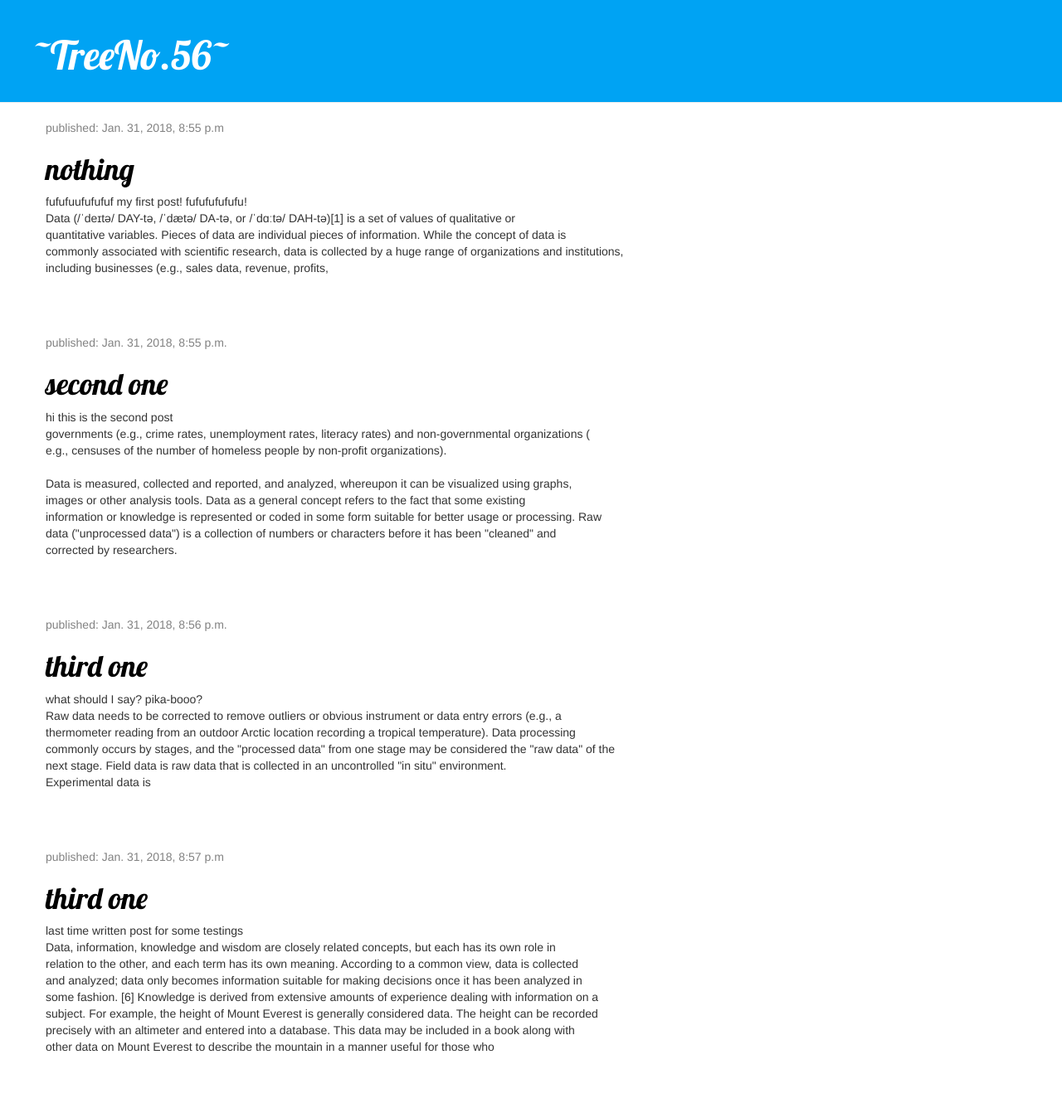
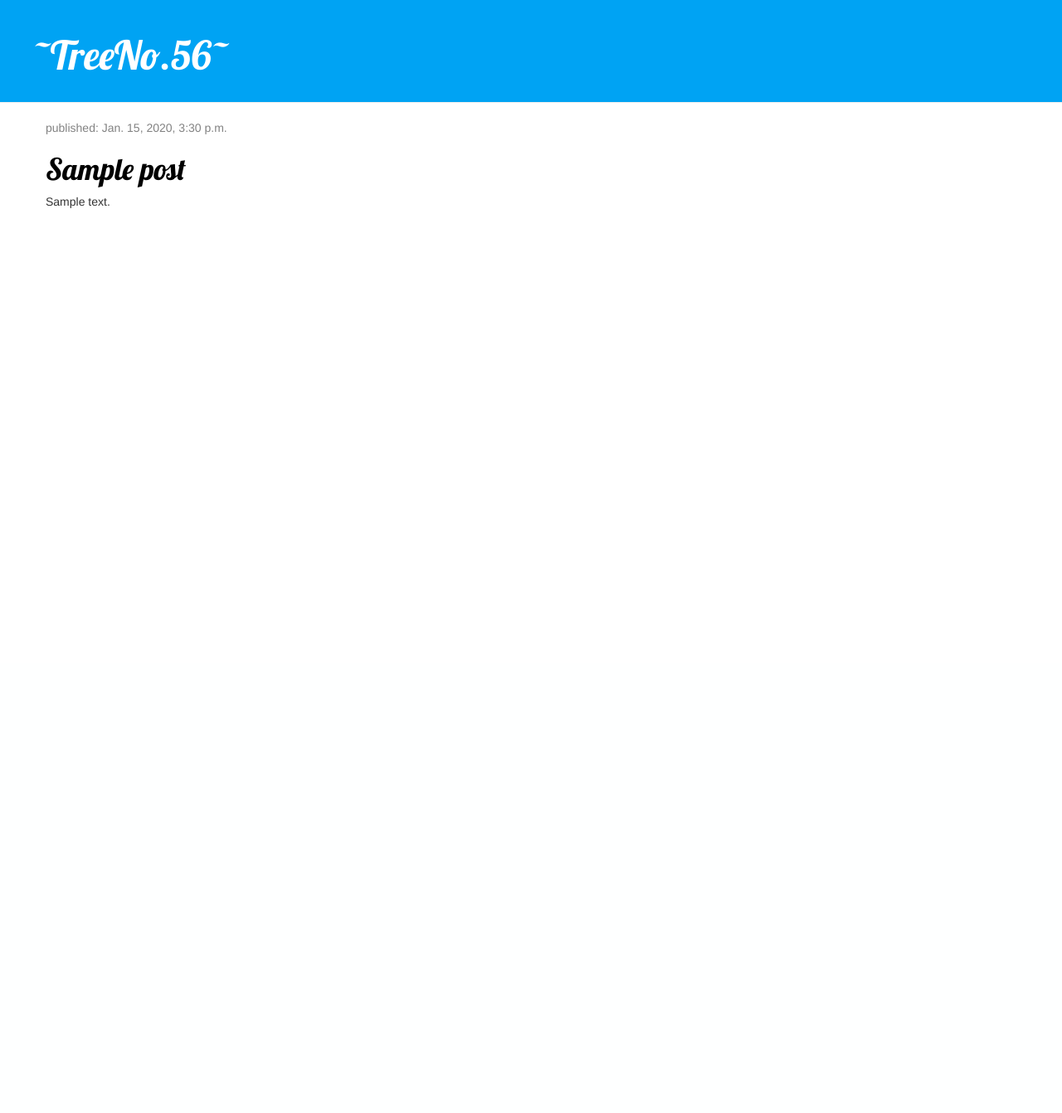
Before and after one commit to Shahilcoder/my-first-blog, a Django app: template blog/templates/blog/post_list.html in a window 1280 px wide. Shown: the whole page at 83% size. After the commit the page ends 251 px from the top, so only its background shows below. Run offline with Django 3.2, Linux system fonts and the light colour scheme; the template is opened without the code that fills it: values that come from a table or form of the project are taken from there, others are empty; tables that the repository leaves empty hold one stand-in row (values such as "Sample post"); some libraries are stand-ins or nearby versions.

Commit message:
Added style css and improved Queryset

```diff
--- a/blog/templates/blog/post_list.html
+++ b/blog/templates/blog/post_list.html
@@ -24,61 +24,15 @@
 		<div class="content container">
     		<div class="row">
         		<div class="col-md-8">
+            		{% for post in posts %}
                 		<div class="post">
                     		<div class="date">
-                        		<p>published: Jan. 31, 2018, 8:55 p.m</p>
+                        		<p>published: {{ post.published_date }}</p>
                     		</div>
-                    		<h1><a href="">nothing</a></h1>
-                    		<p>fufufuufufufuf my first post! fufufufufufu!<br>
-Data (/ˈdeɪtə/ DAY-tə, /ˈdætə/ DA-tə, or /ˈdɑːtə/ DAH-tə)[1] is a set of values of qualitative or<br> quantitative variables. Pieces of data are individual pieces of information. While the concept of data is<br> commonly associated with scientific research, data is collected by a huge range of organizations and institutions, including businesses (e.g., sales data, revenue, profits,<br></p>
+                    		<h1><a href="">{{ post.title }}</a></h1>
+                    		<p>{{ post.text|linebreaksbr }}</p>
                 		</div>
-        		</div>
-    		</div>
-		</div>
-
-		<div class="content container">
-    		<div class="row">
-        		<div class="col-md-8">
-                		<div class="post">
-                    		<div class="date">
-                        		<p>published: Jan. 31, 2018, 8:55 p.m.</p>
-                    		</div>
-                    		<h1><a href="">second one</a></h1>
-                    		<p>hi this is the second post<br>
-governments (e.g., crime rates, unemployment rates, literacy rates) and non-governmental organizations (<br>e.g., censuses of the number of homeless people by non-profit organizations).<br>
-<br>
-Data is measured, collected and reported, and analyzed, whereupon it can be visualized using graphs,<br> images or other analysis tools. Data as a general concept refers to the fact that some existing <br>information or knowledge is represented or coded in some form suitable for better usage or processing. Raw<br> data ("unprocessed data") is a collection of numbers or characters before it has been "cleaned" and <br>corrected by researchers.<br></p>
-                		</div>
-        		</div>
-    		</div>
-		</div>
-
-		<div class="content container">
-    		<div class="row">
-        		<div class="col-md-8">
-                		<div class="post">
-                    		<div class="date">
-                        		<p>published: Jan. 31, 2018, 8:56 p.m.</p>
-                    		</div>
-                    		<h1><a href="">third one</a></h1>
-                    		<p>what should I say? pika-booo?<br>
-Raw data needs to be corrected to remove outliers or obvious instrument or data entry errors (e.g., a <br>thermometer reading from an outdoor Arctic location recording a tropical temperature). Data processing <br>commonly occurs by stages, and the "processed data" from one stage may be considered the "raw data" of the<br> next stage. Field data is raw data that is collected in an uncontrolled "in situ" environment. <br>Experimental data is<br></p>
-                		</div>
-        		</div>
-    		</div>
-		</div>
-
-		<div class="content container">
-    		<div class="row">
-        		<div class="col-md-8">
-                		<div class="post">
-                    		<div class="date">
-                        		<p>published: Jan. 31, 2018, 8:57 p.m</p>
-                    		</div>
-                    		<h1><a href="">third one</a></h1>
-                    		<p>last time written post for some testings<br>
-Data, information, knowledge and wisdom are closely related concepts, but each has its own role in <br>relation to the other, and each term has its own meaning. According to a common view, data is collected <br>and analyzed; data only becomes information suitable for making decisions once it has been analyzed in <br>some fashion. [6] Knowledge is derived from extensive amounts of experience dealing with information on a <br>subject. For example, the height of Mount Everest is generally considered data. The height can be recorded<br> precisely with an altimeter and entered into a database. This data may be included in a book along with<br> other data on Mount Everest to describe the mountain in a manner useful for those who<br></p>
-                		</div>
+            		{% endfor %}
         		</div>
     		</div>
 		</div>
```
